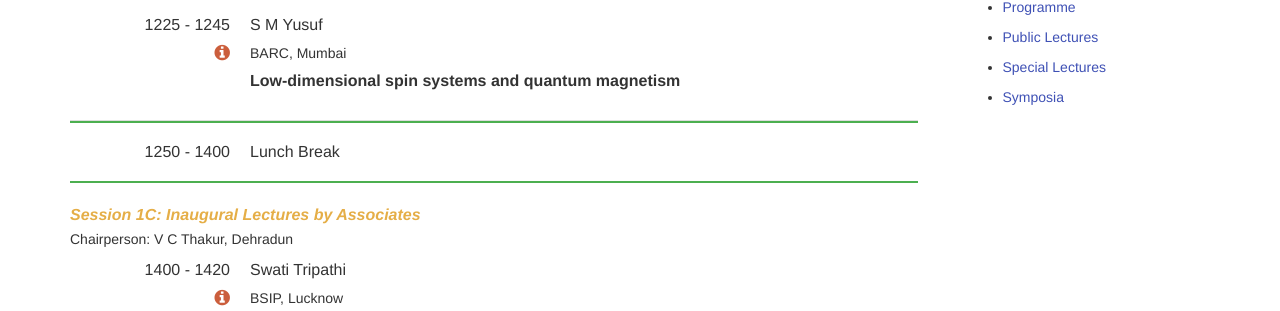
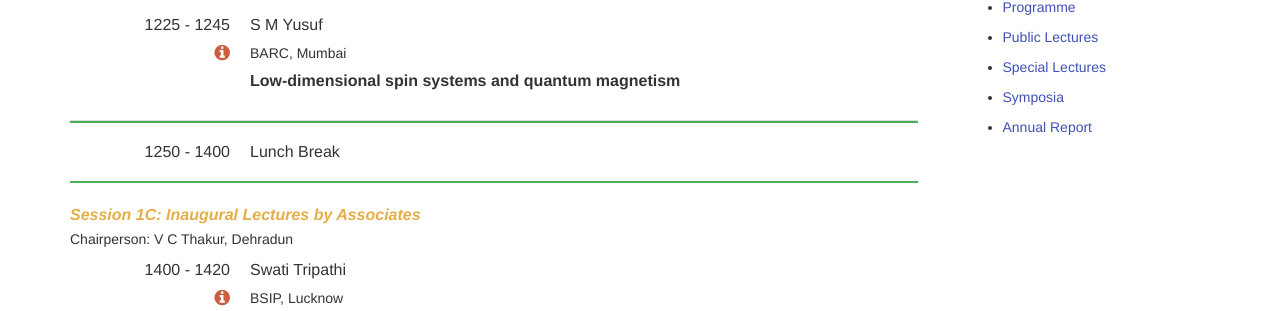
Before and after one commit to SrirangaDigital/ias84-conf, a PHP site: the page made by application/views/flat/3-Schedule/index.php in a window 1280 px wide. Shown: the part 1173-1484 px from the top of the page. Run offline with PHP 8.4, Linux system fonts and the light colour scheme; the template is opened without the code that fills it, so the values that code supplies are empty; some libraries are stand-ins or nearby versions.

Commit message:
Annual report linked

```diff
--- a/application/views/flat/5-Information/Downloads.php
+++ b/application/views/flat/5-Information/Downloads.php
@@ -24,6 +24,7 @@
                     <a href="<?=DOWNLOAD_URL?>Public_Lectures.pdf" target="_blank">Public Lectures</a><br />
                     <a href="<?=DOWNLOAD_URL?>Spl_Lectures_Poster.pdf" target="_blank">Special Lectures</a><br />
                     <a href="<?=DOWNLOAD_URL?>Symposia_Poster_Final.pdf" target="_blank">Symposia</a><br />
+                    <a href="https://www.ias.ac.in/public/Resources/Other_Publications/Annual_Reports/annrep2018.pdf" target="_blank">Annual Report</a><br />
                 </li>
             </ul>
         </div>
--- a/application/views/generalSidebar.php
+++ b/application/views/generalSidebar.php
@@ -29,4 +29,5 @@
         <li><a href="<?=DOWNLOAD_URL?>Public_Lectures.pdf" target="_blank">Public Lectures</a></li>
         <li><a href="<?=DOWNLOAD_URL?>Spl_Lectures_Poster.pdf" target="_blank">Special Lectures</a></li>
         <li><a href="<?=DOWNLOAD_URL?>Symposia_Poster_Final.pdf" target="_blank">Symposia</a></li>
+        <li><a href="https://www.ias.ac.in/public/Resources/Other_Publications/Annual_Reports/annrep2018.pdf" target="_blank">Annual Report</a></li>
     </ul>
```
